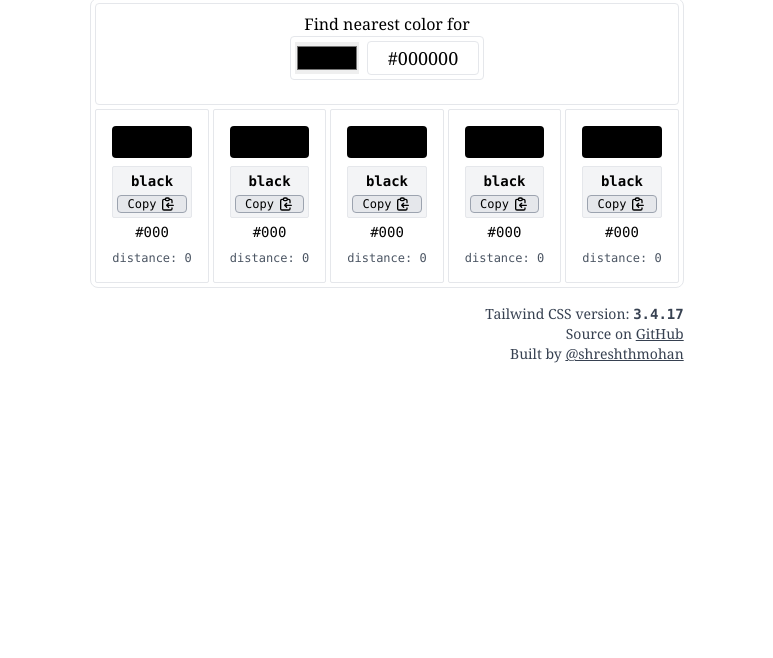
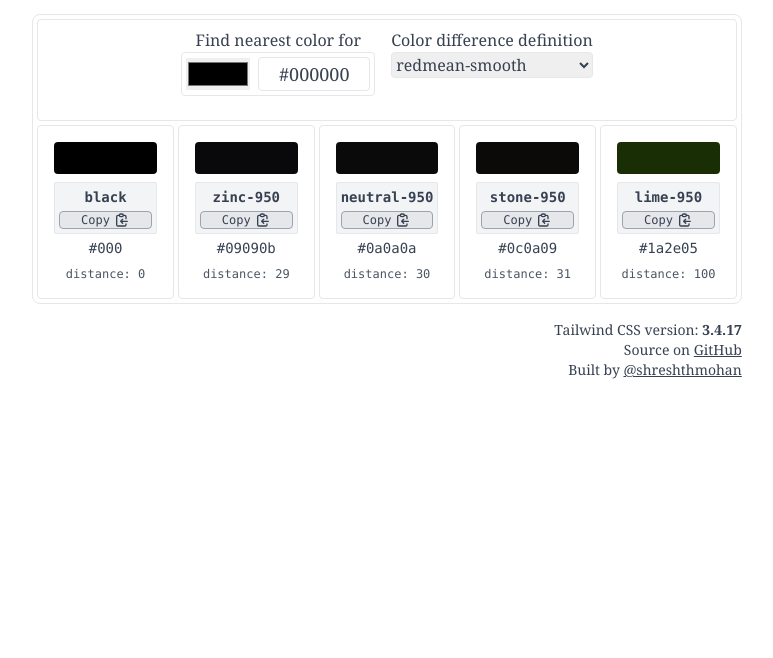
Before and after one commit to shreshthmohan/nearest-tailwind-color, a website built with webpack: page src/index.html in a window 1280 px wide. Shown: the part 142-800 px from the top of the page, without its empty margins (253-1026 px from the left). Built offline with nearby package versions, Linux system fonts and the light colour scheme.

Commit message:
add select to choose color difference definition

```diff
--- a/package.json
+++ b/package.json
@@ -15,6 +15,7 @@
     "tailwindcss": "^3.1.8"
   },
   "devDependencies": {
+    "eslint": "^8.21.0",
     "@babel/core": "^7.18.10",
     "@babel/preset-env": "^7.18.10",
     "babel-loader": "^8.2.5",
--- /dev/null
+++ b/src/colorDistance.js
@@ -0,0 +1,38 @@
+// simply distance between two points in a 3-D space
+export function evalEuclideanDistance(color1, color2) {
+  const { r: r1, g: g1, b: b1 } = color1
+  const { r: r2, g: g2, b: b2 } = color2
+  const distance = Math.sqrt((r1 - r2) ** 2 + (g1 - g2) ** 2 + (b1 - b2) ** 2)
+
+  return distance
+}
+
+export function evalNonLinearApproximationDistance(color1, color2) {
+  const { r: r1, g: g1, b: b1 } = color1
+  const { r: r2, g: g2, b: b2 } = color2
+  const rMean = (r1 + r2) / 2
+  let distance = 0
+  if (rMean < 128) {
+    distance = Math.sqrt(
+      2 * (r1 - r2) ** 2 + 4 * (g1 - g2) ** 2 + 3 * (b1 - b2) ** 2,
+    )
+  } else {
+    distance = Math.sqrt(
+      3 * (r1 - r2) ** 2 + 4 * (g1 - g2) ** 2 + 2 * (b1 - b2) ** 2,
+    )
+  }
+  return distance
+}
+
+export function evalRedmeanApproximationDistance(color1, color2) {
+  const { r: r1, g: g1, b: b1 } = color1
+  const { r: r2, g: g2, b: b2 } = color2
+  const rMean = (r1 + r2) / 2
+
+  const distance = Math.sqrt(
+    (2 + rMean / 256) * (r1 - r2) ** 2 +
+      4 * (g1 - g2) ** 2 +
+      (2 + (255 - rMean) / 256) * (b1 - b2) ** 2,
+  )
+  return distance
+}
--- a/src/index.html
+++ b/src/index.html
@@ -7,19 +7,20 @@
     <title>Nearest Tailwind Colors</title>
   </head>
   <body>
-    <div class="w-full font-serif px-2 md:px-0">
+    <div class="w-full font-serif px-2 md:px-0 text-gray-700">
       <div class="flex justify-center">
         <div class="my-4 md:my-16 inline-block">
           <div class="rounded-lg border p-1">
-            <h1 class="text-xl md:text-4xl text-center border rounded-lg py-1">
-              Nearest <span class="text-cyan-600">Tailwind CSS</span> Colors
+            <h1 class="text-xl md:text-4xl text-center border rounded py-3">
+              Nearest Tailwind CSS Colors
             </h1>
           </div>
 
           <div class="flex flex-col gap-1 mt-4 border p-1 rounded-lg">
             <div
-              class="border md:px-4 p-2 rounded flex flex-col items-center justify-center"
+              class="flex w-full justify-center border md:px-4 p-2 rounded gap-x-4"
             >
+              <div class="flex flex-col items-center justify-center">
                 <label>Find nearest color for</label>
                 <div
                   class="flex items-center gap-2 border p-1 rounded justify-between"
@@ -37,6 +38,16 @@
                 </p>
                 <span id="show-rgb"></span>
               </div>
+              <div class="flex flex-col">
+                <label for="difference-definition">
+                  Color difference definition
+                </label>
+                <select
+                  id="difference-definition"
+                  class="border rounded"
+                ></select>
+              </div>
+            </div>
             <div
               class="grid grid-cols-5 rounded gap-1 font-mono text-sm"
               id="show-nearest-tailwind-colors-container"
@@ -45,7 +56,7 @@
           <div class="text-right text-gray-700">
             <p class="mt-4 text-sm">
               Tailwind CSS version:
-              <span class="font-bold font-mono" id="tailwind-version"></span>
+              <span class="font-bold" id="tailwind-version"></span>
             </p>
             <p class="text-sm">
               Source on
--- a/src/index.js
+++ b/src/index.js
@@ -1,7 +1,9 @@
+/* global navigator */
+
 import { select, color } from 'd3'
 import colors from 'tailwindcss/colors'
 import pkg from 'tailwindcss/package.json'
-import { nearestColor } from './nearestColor'
+import { distanceDefinitions, nearestColor } from './nearestColor'
 import './styles/tailwind.css'
 
 select('#tailwind-version').text(pkg.version)
@@ -41,14 +43,45 @@ const colorInputText = select('#color-input-text').attr('value', defaultColor)
 const colorInput = select('#color-input').attr('value', defaultColor)
 const showColor = select('#show-color')
 const colorError = select('#color-error')
-const showHex = select('#show-hex')
 const showRgb = select('#show-rgb')
 const showNearestTailwindColorContainer = select(
   '#show-nearest-tailwind-colors-container',
 )
 
+const differenceDefinitionSelect = select('#difference-definition')
+
+let chosenDistanceDefinition = Object.keys(distanceDefinitions)[0]
+
+// distanceDefinitions
+differenceDefinitionSelect
+  .selectAll('option')
+  .data(Object.keys(distanceDefinitions))
+  .join('option')
+  .attr('value', d => d)
+  .text(d => d)
+let inputColor = defaultColor
+
+differenceDefinitionSelect.on('change', e => {
+  chosenDistanceDefinition = e.target.value
+
+  const nearestTwColors = nearestColor(
+    inputColor,
+    flatColorList,
+    chosenDistanceDefinition,
+  )
+  renderOutputColors(
+    showNearestTailwindColorContainer,
+    nearestTwColors,
+    chosenDistanceDefinition,
+  )
+})
+
 const nearestTwColors = nearestColor(defaultColor, flatColorList)
-renderOutputColors(showNearestTailwindColorContainer, nearestTwColors)
+renderOutputColors(
+  showNearestTailwindColorContainer,
+  nearestTwColors,
+  chosenDistanceDefinition,
+)
 
 colorInput.on('change input', e => {
   colorInputText.property('value', e.target.value)
@@ -56,8 +89,13 @@ colorInput.on('change input', e => {
 
   // showHex.text(color(e.target.value).formatHex())
   showRgb.text(color(e.target.value).formatRgb())
+  inputColor = e.target.value
 
-  const nearestTwColors = nearestColor(e.target.value, flatColorList)
+  const nearestTwColors = nearestColor(
+    e.target.value,
+    flatColorList,
+    chosenDistanceDefinition,
+  )
 
   colorError.classed('visible', false).classed('invisible', true)
   renderOutputColors(showNearestTailwindColorContainer, nearestTwColors)
@@ -67,7 +105,12 @@ colorInputText.on('change input', e => {
   const parsedColor = color(e.target.value)
   if (parsedColor) {
     colorInput.property('value', parsedColor.formatHex())
-    const nearestTwColors = nearestColor(parsedColor, flatColorList)
+    const nearestTwColors = nearestColor(
+      parsedColor,
+      flatColorList,
+      chosenDistanceDefinition,
+    )
+    inputColor = e.target.value
     renderOutputColors(showNearestTailwindColorContainer, nearestTwColors)
     colorError.classed('visible', false).classed('invisible', true)
     showRgb.text(color(e.target.value).formatRgb())
@@ -84,7 +127,7 @@ function renderOutputColors(nearestColorDisplayContainerSelection, colorArr) {
     .join('div')
     .attr(
       'class',
-      'rounded-sm col-span-1 flex flex-col items-center p-2 border py-4 md:px-4',
+      'rounded col-span-1 flex flex-col items-center p-2 border py-4 md:px-4',
     )
 
   individialNearbyColor
--- a/src/nearestColor.js
+++ b/src/nearestColor.js
@@ -1,39 +1,47 @@
 import { color } from 'd3'
+import {
+  evalEuclideanDistance,
+  evalNonLinearApproximationDistance,
+  evalRedmeanApproximationDistance,
+} from './colorDistance'
 
-export const evalDistance = (color1, color2) => {
-  const { r: r1, g: g1, b: b1 } = color1
-  const { r: r2, g: g2, b: b2 } = color2
-  const distance = Math.sqrt((r1 - r2) ** 2 + (g1 - g2) ** 2 + (b1 - b2) ** 2)
-
-  return distance
+export const distanceDefinitions = {
+  'redmean-smooth': evalRedmeanApproximationDistance,
+  'simple': evalEuclideanDistance,
+  'redmean-abrupt': evalNonLinearApproximationDistance,
 }
 
-export const nearestColor = (inputColor, referenceColorList) => {
+export const nearestColor = (
+  inputColor,
+  referenceColorList,
+  definition = 'redmean-smooth',
+) => {
+  const evalDistance = distanceDefinitions[definition]
   const colorDistance = [
     {
-      from: 'black',
-      fromValue: '#000',
-      distance: evalDistance(color(inputColor), color('#000')),
+      from: 'white',
+      fromValue: '#fff',
+      distance: evalDistance(color(inputColor), color('#fff')),
     },
     {
-      from: 'black',
-      fromValue: '#000',
-      distance: evalDistance(color(inputColor), color('#000')),
+      from: 'white',
+      fromValue: '#fff',
+      distance: evalDistance(color(inputColor), color('#fff')),
     },
     {
-      from: 'black',
-      fromValue: '#000',
-      distance: evalDistance(color(inputColor), color('#000')),
+      from: 'white',
+      fromValue: '#fff',
+      distance: evalDistance(color(inputColor), color('#fff')),
     },
     {
-      from: 'black',
-      fromValue: '#000',
-      distance: evalDistance(color(inputColor), color('#000')),
+      from: 'white',
+      fromValue: '#fff',
+      distance: evalDistance(color(inputColor), color('#fff')),
     },
     {
-      from: 'black',
-      fromValue: '#000',
-      distance: evalDistance(color(inputColor), color('#000')),
+      from: 'white',
+      fromValue: '#fff',
+      distance: evalDistance(color(inputColor), color('#fff')),
     },
   ]
 
```
Also changed, not shown: 1 other file. Lines whose indentation alone changed are shown as unchanged.
